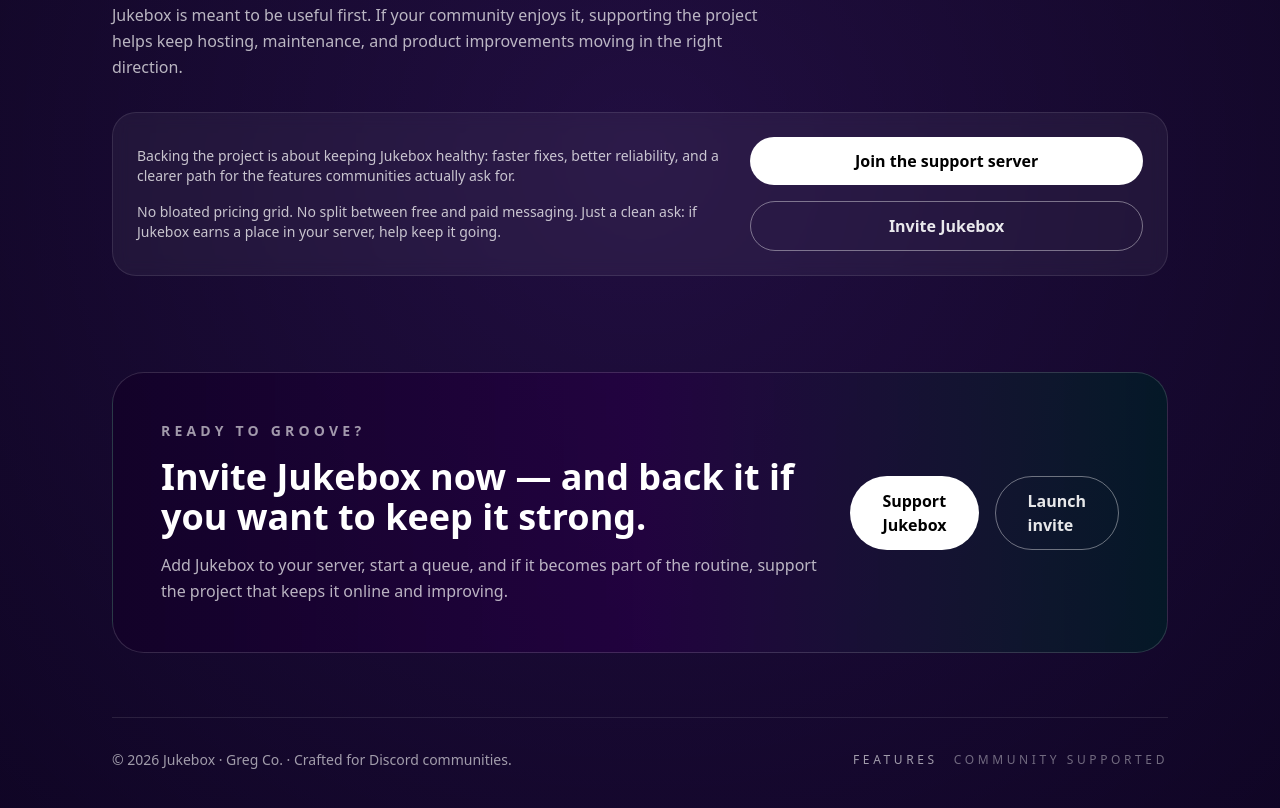
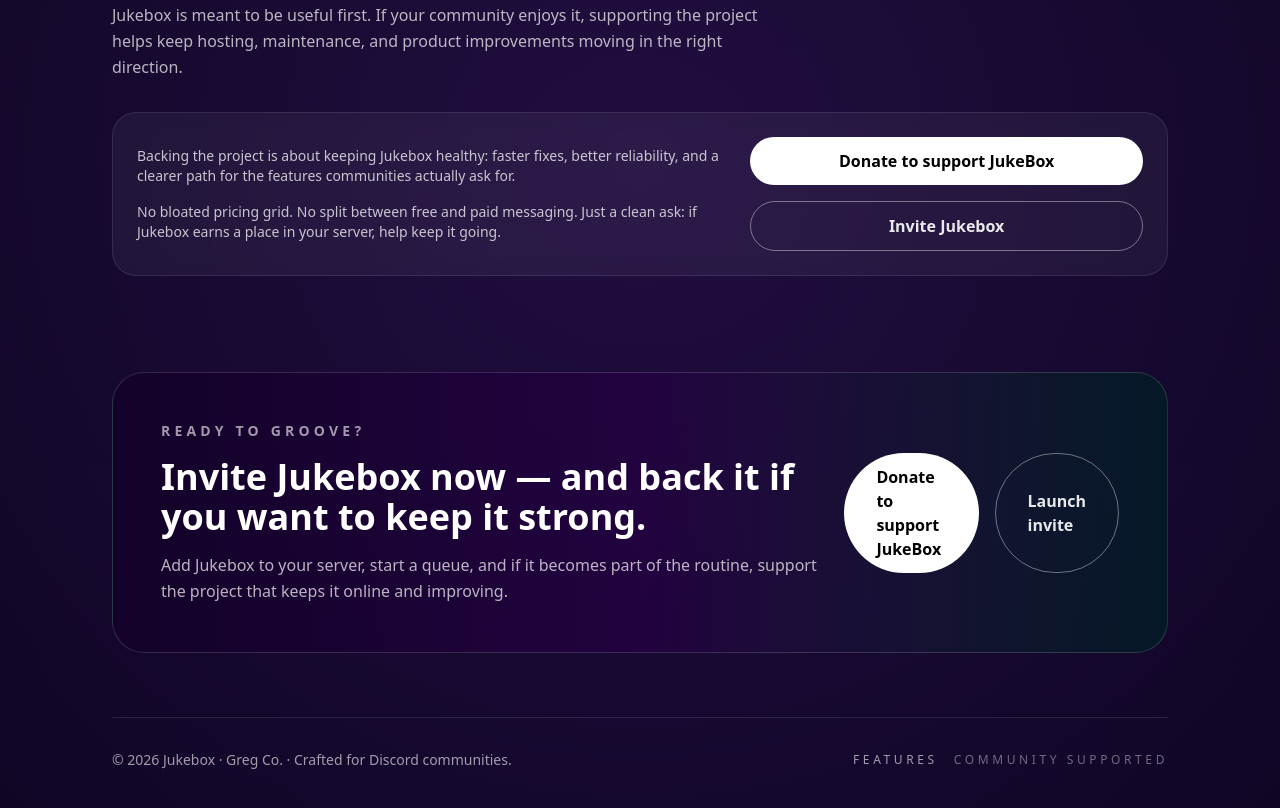
Before and after one commit to jokerai0799/jokerai0799-jukebox-2026-03-17, a Next.js app: page / in a window 1280 px wide. Shown: the part 2700-3508 px from the top of the page. Built offline with nearby package versions, Linux system fonts and the light colour scheme.

Commit message:
refactor: tighten JukeBox hero and support CTAs

```diff
--- a/app/page.tsx
+++ b/app/page.tsx
@@ -300,7 +300,7 @@
                   href={supportUrl}
                   className="inline-flex items-center justify-center rounded-full bg-white px-8 py-3 text-base font-semibold text-black transition hover:bg-white/90"
                 >
-                  Join the support server
+                  Donate to support JukeBox
                 </a>
                 <a
                   href={inviteUrl}
@@ -332,7 +332,7 @@
                 href={supportUrl}
                 className="inline-flex items-center justify-center rounded-full bg-white px-8 py-3 text-base font-semibold text-black transition hover:bg-white/90"
               >
-                Support Jukebox
+                Donate to support JukeBox
               </a>
               <a
                 href={inviteUrl}
```
